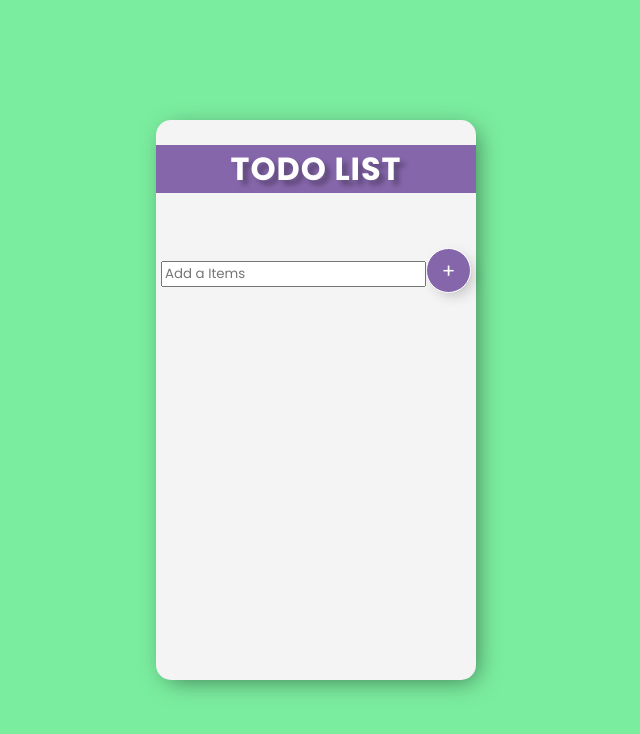
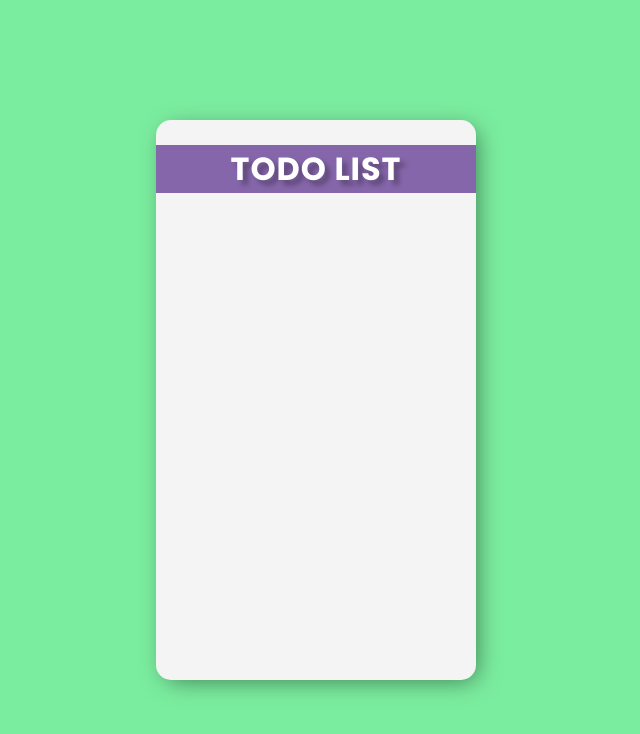
Before and after one commit to AmirAliLiaqat/react-app, a React (Create React App) app: page / in a window 1280 px wide. Shown: the top 734 px of the page, without its empty margins (324-964 px from the left). Built offline with nearby package versions, Linux system fonts and the light colour scheme; a web font is replaced by a local one.

Commit message:
Removing extra code..

```diff
--- a/src/App.js
+++ b/src/App.js
@@ -1,46 +1,12 @@
 import React, { useState } from "react";
-import ToDoList from "./ToDoList";
 
 const App = () => {
-    const [inputList, setInputList] = useState('');
-    const [Items, setItems] = useState([]);
-
-    const itemEvent = (event) => {
-        setInputList(event.target.value);
-    }
-
-    const listOfItems = () => {
-        setInputList("");
-        setItems((oldItems) => {
-            return[...oldItems, inputList];
-        });
-    }
-
-    const deleteItems = (id) => {
-        setItems((oldItems) => {
-            return oldItems.filter((arrElem, index) => {
-                return index !== id;
-            });
-        });
-    }
-
     return(
         <>
             <div className="main_div">
                 <div className="center_div">
                     <br/>
                     <h1>ToDo List</h1>
-                    <br/>
-                    <input type="text" placeholder="Add a Items" value={inputList} onChange={itemEvent} />
-                    <button className="newBtn" onClick={listOfItems}>+</button>
-
-                    <ol>
-                        {
-                            Items.map((itemval, index) => {
-                                return <ToDoList key={index} id={index} text={itemval} onSelect={deleteItems} />
-                            })
-                        }
-                    </ol>
                 </div>
             </div>
         </>
```
